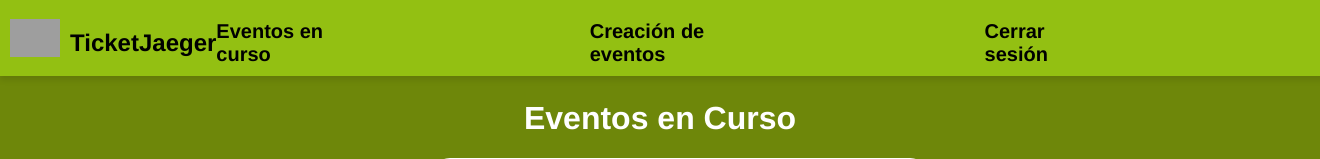
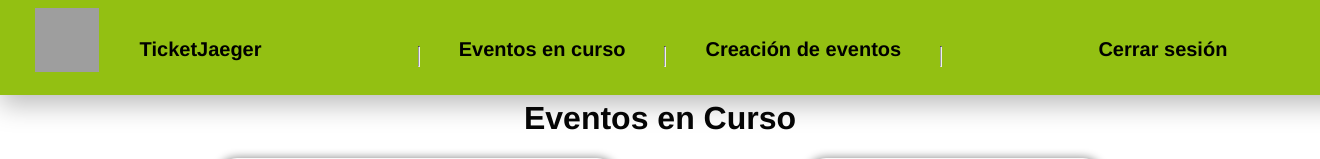
Before and after one commit to metodosformalesds/t3_mfds_2023, a Django app: template Tickets_Project/TicketOn/templates/Organizador/Eventos_en_curso.html in a window 1320 px wide. Shown: the top 159 px of the page. Run offline with Django 4.2, Linux system fonts and the light colour scheme; the template is opened without the code that fills it: values that come from a table or form of the project are taken from there, others are empty; data comes from the database, SQL or seed files in the repository; both versions use the stored data as it was after the commit; grey boxes are pictures that could not be loaded.

Commit message:
avance diseño organizador EventosCurso

```diff
--- a/Tickets_Project/TicketOn/static/TicketOn/Organizador.css
+++ b/Tickets_Project/TicketOn/static/TicketOn/Organizador.css
@@ -3,30 +3,39 @@ body {
   margin: 0;
   padding: 0;
   margin-top: 100px;
-  background-color: #6e870a;
+  background-color: #ffffff;
 }
 
-header {
-  justify-content: center;
-  align-items: center;
+
+#main-nav_1 {
+  z-index: 10;
+  display: flex;
+  padding: 5px;
+  justify-content: space-between;
+  box-shadow: 0px 10px 25px #00000043;
   background-color: #93c012;
-  color: 000000;
-  padding: 10px;
-  display: flex;
-  align-items: center;
+  height: 70px;
+  top: 0;
   position: fixed;
   width: 100%;
-  top: 0;
-  z-index: 1000;
-  text-decoration: none;
-  box-shadow: 0px 4px 6px rgba(0, 0, 0, 0.1);
 }
 
-a {
-  display: block;
-  margin-top: 10px;
-  color: #000000;
+.main-nav {
+  width: 100%;
+  display: flex;
+  justify-content: space-around;
+  padding: 15px;
+  display: flex;
+  padding-top: 18px;
+  padding-right: 100px;
+}
+
+#main-nav_1 a {
   text-decoration: none;
+  font-size: 20px;
+  font-weight: bold;
+  color: #000;
+  font-family: "Franklin Gothic Medium", "Arial Narrow", Arial, sans-serif;
 }
 
 .margen {
@@ -34,39 +43,33 @@ a {
 }
 
 #logo {
-  width: 50px;
-  margin-right: 10px;
+  position: absolute;
+  width: 64px;
+  height: 64px;
+  left: 35px;
+  top: 8px;
 }
 
 #brand {
-  font-size: 24px;
-  font-weight: bold;
   text-decoration: none;
+  padding-top: 0px;
+  width: 137px;
+  flex-shrink: 0;
+  color: #000;
+  text-align: center;
+  font-family: "Franklin Gothic Medium", "Arial Narrow", Arial, sans-serif;
+  font-size: 20px;
+  font-style: normal;
+  font-weight: 400;
+  line-height: normal;
 }
 
-nav {
-  margin-left: auto;
+hr{
+  border-top: 1px solid black;
 }
 
-nav ul {
-  list-style: none;
-  margin: 0;
-  padding: 0;
+#opc {
   display: flex;
+  justify-content: space-around;
+  width: 50%;
 }
-
-nav li {
-  margin-right: 250px;
-}
-
-nav a {
-  color: #000000;
-  text-decoration: none;
-  font-size: 20px;
-  font-weight: bold;
-  transition: color 0.3s ease-in-out;
-}
-
-nav a:hover {
-  color: #555555; /* Cambia el color al pasar el ratón por encima */
-}
--- a/Tickets_Project/TicketOn/templates/Conex/Conex_organizador.html
+++ b/Tickets_Project/TicketOn/templates/Conex/Conex_organizador.html
@@ -8,18 +8,21 @@
   </head>
   <body>
     <header>
-      <img id="logo" src={%static 'TicketOn/image/Icon.png '%} alt="Logo de
-      TicketJaeger" />
-      <a id="brand" href="/home/">TicketJaeger</a>
-      <nav>
-        <ul>
-          <li><a href="/organizador/eventos/">Eventos en curso</a></li>
-          <li>
-            <a href="/organizador/eventos/creacion/">Creación de eventos</a>
-          </li>
-          <li><a href="/comprador/logout">Cerrar sesión</a></li>
-        </ul>
-      </nav>
+      <div id="main-nav_1">
+        <nav class="main-nav">
+          <div id= "divlogo">
+            <img id="logo" src={%static 'TicketOn/image/Icon.png '%} alt="Logo de
+          TicketJaeger" />
+          <a id="brand" href="/home/">TicketJaeger</a>
+          </div>
+          <div id= "opc">
+            <hr>
+            <a href="/organizador/eventos/">Eventos en curso</a><hr>
+            <a href="/organizador/eventos/creacion/">Creación de eventos</a><hr>
+          </div>
+          <a href="/comprador/logout">Cerrar sesión</a>
+        </nav>
+      </div>
     </header>
 
     {% block content %} {% endblock %}
--- a/Tickets_Project/TicketOn/templates/Organizador/Creacion_de_eventos.html
+++ b/Tickets_Project/TicketOn/templates/Organizador/Creacion_de_eventos.html
@@ -12,7 +12,7 @@
     margin-bottom: 20px;
     padding: 20px;
     border-radius: 8px;
-    box-shadow: 0 0 10px rgba(0, 0, 0, 0.1);
+    box-shadow: 0 0 10px rgba(0, 0, 0, 0.496);
     max-width: 400px;
     width: 100%;
     display: inline-block;
--- a/Tickets_Project/TicketOn/templates/Organizador/Eventos_en_curso.html
+++ b/Tickets_Project/TicketOn/templates/Organizador/Eventos_en_curso.html
@@ -3,6 +3,30 @@
 
 
 <style>
+
+#main-nav_1 a:hover{
+  font-size: 30px;
+  color:#000;
+  opacity: 50%;
+}
+#main-nav_1:hover {
+    box-shadow: 0px 10px 25px #00000043;
+    height: 70px;
+    padding-top: 20px;
+  }
+
+#main-nav_1 {
+    display: flex;
+    padding: 5px 5%;
+    justify-content: space-between;
+    box-shadow: 0px 10px 25px #00000043;
+    background-color: #93c012;
+    height: 60px;
+    top: 0;
+    position: fixed;
+    width: 100%;
+    transition-duration: 0.3s;
+  }
   #imagenevento {
     display: block;
     margin-top: 15px;
@@ -19,29 +43,32 @@
 
 .center-container h1 {
     text-align: center;
-    color: #fff;
+    color: #060606;
 }
 
 #Espacio-eventos {
   display: flex;
     flex-wrap: wrap;
-    justify-content: center;
-    gap: 50px 50px;
+    justify-content: space-around; /* Otra opción: space-between */
+    gap: 20px; /* Ajusta según sea necesario */
     margin: auto;
-    width: 90%;
+    width: 80%;
     height: fit-content;
 }
 
 .Tarjeta-evento {
   list-style-type: none;
-    width: 500px;
+    flex: 0 0 calc(30% - 20px); /* Ajusta el tamaño base y el espacio entre tarjetas según tus preferencias */
     text-decoration: none;
-    background-color: #fff;
+    background-color: rgb(249, 249, 249);
     border-radius: 20px;
     margin-bottom: 20px;
-    margin-left: auto;
-    margin-right: auto;
+    box-sizing: border-box;
+    display: flex; /* Agrega esta línea para establecer la dirección de fila para las imágenes */
+    flex-direction: column;
+    box-shadow: 0 0 10px rgba(0, 0, 0, 0.496);
 }
+
 
 
 .Tarjeta-evento img {
```
Also changed, not shown: other parts of Tickets_Project/TicketOn/templates/Organizador/Eventos_en_curso.html (+41 -11 lines), Tickets_Project/db.sqlite3. Lines whose indentation alone changed are shown as unchanged.
